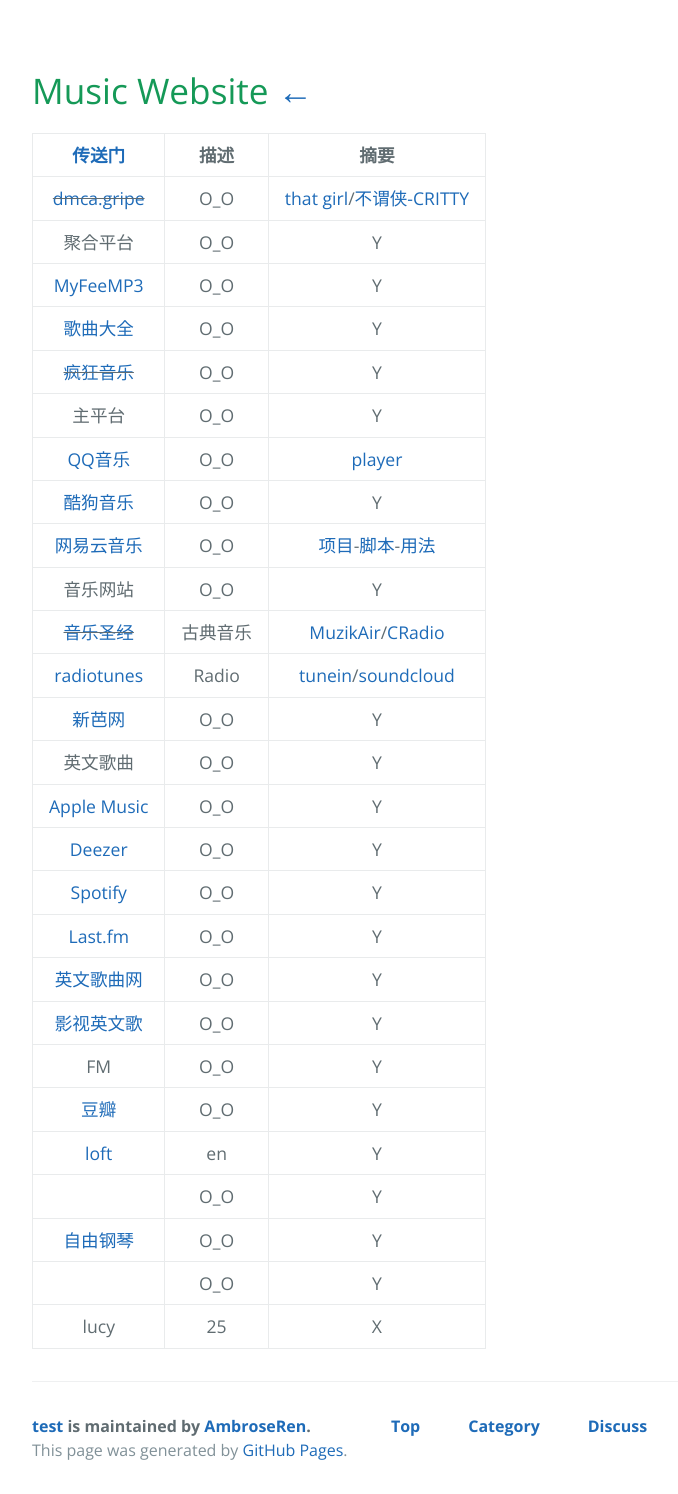
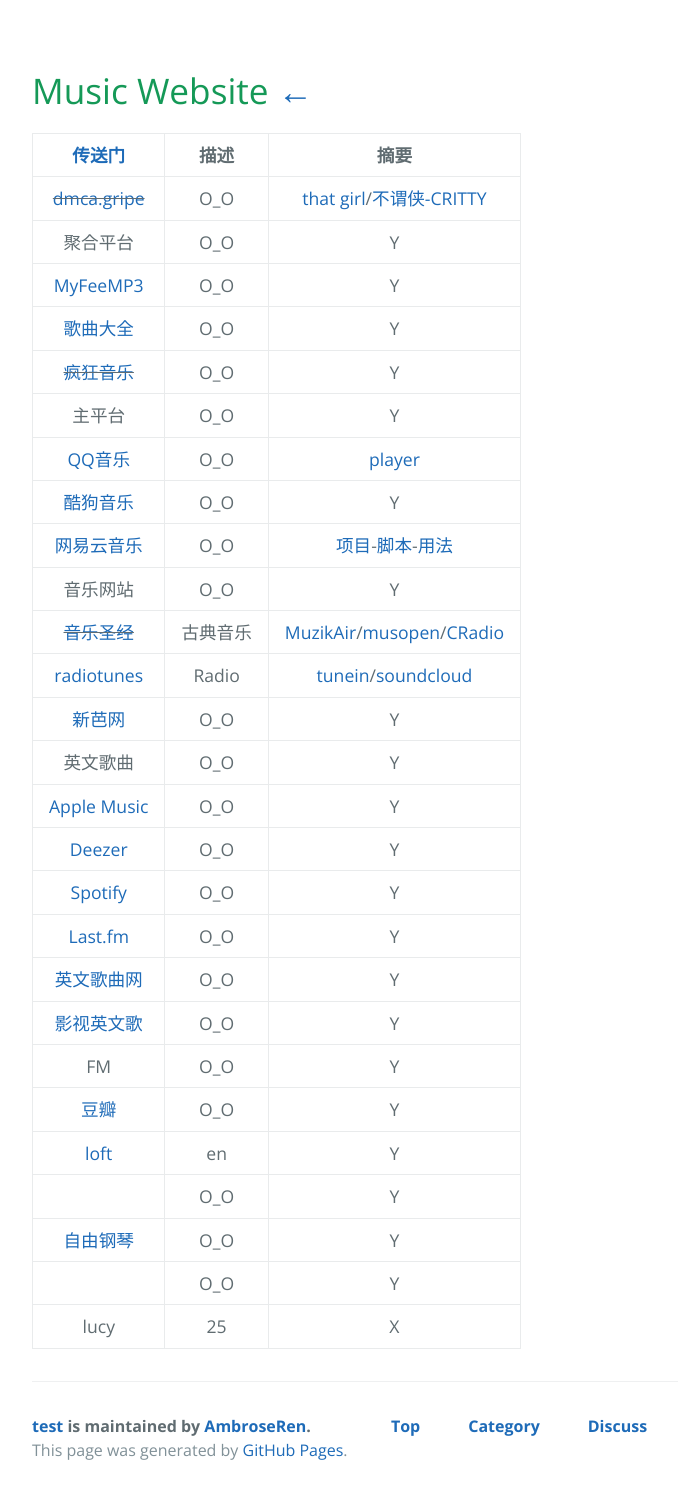
Before and after one commit to AmbroseRen/test, a Jekyll site: the page built from Art/Music/index.md, in a window 1280 px wide. Shown: the whole page, without its empty margins (128-806 px from the left). Built offline with Jekyll 4.4.1, drawn with Linux system fonts in a browser that asks for light colours; nearby versions of some CDN libraries; our own code applies the rules of GitHub Pages for plain Markdown files; library files that are not in the unit come from our copies; the repository's description, which GitHub fills in, is left out.

Commit message:
Update index.md

```diff
--- a/Art/Music/index.md
+++ b/Art/Music/index.md
@@ -34,7 +34,7 @@
 | [酷狗音乐](http://www.kugou.com/) | O_O | Y |
 | [网易云音乐](https://music.163.com/) | O_O | [项目](https://github.com/DesperadoJ/Rules-for-UnblockNeteaseMusic)-[脚本](https://raw.githubusercontent.com/DesperadoJ/Rules-for-UnblockNeteaseMusic/master/Clash/UnblockNeteaseMusic.yaml)-[用法](https://desperadoj.com/16.html) |
 | 音乐网站 | O_O | Y |
-| ~~[音乐圣经](https://www.musicbible.com/)~~ | 古典音乐 | [MuzikAir](https://listen.muzikair.com/cn/)/[CRadio](https://www.accuradio.com/classical/) |
+| ~~[音乐圣经](https://www.musicbible.com/)~~ | 古典音乐 | [MuzikAir](https://listen.muzikair.com/cn/)/[musopen](https://musopen.org/music/)/[CRadio](https://www.accuradio.com/classical/) |
 | [radiotunes](https://www.radiotunes.com/) | Radio | [tunein](https://tunein.com/search/?query=classical)/[soundcloud](https://soundcloud.com/search/sets?q=classic%20music) |
 | [新芭网](https://www.sin80.com/artist/beethoven) | O_O | Y |
 | 英文歌曲 | O_O | Y |
```
